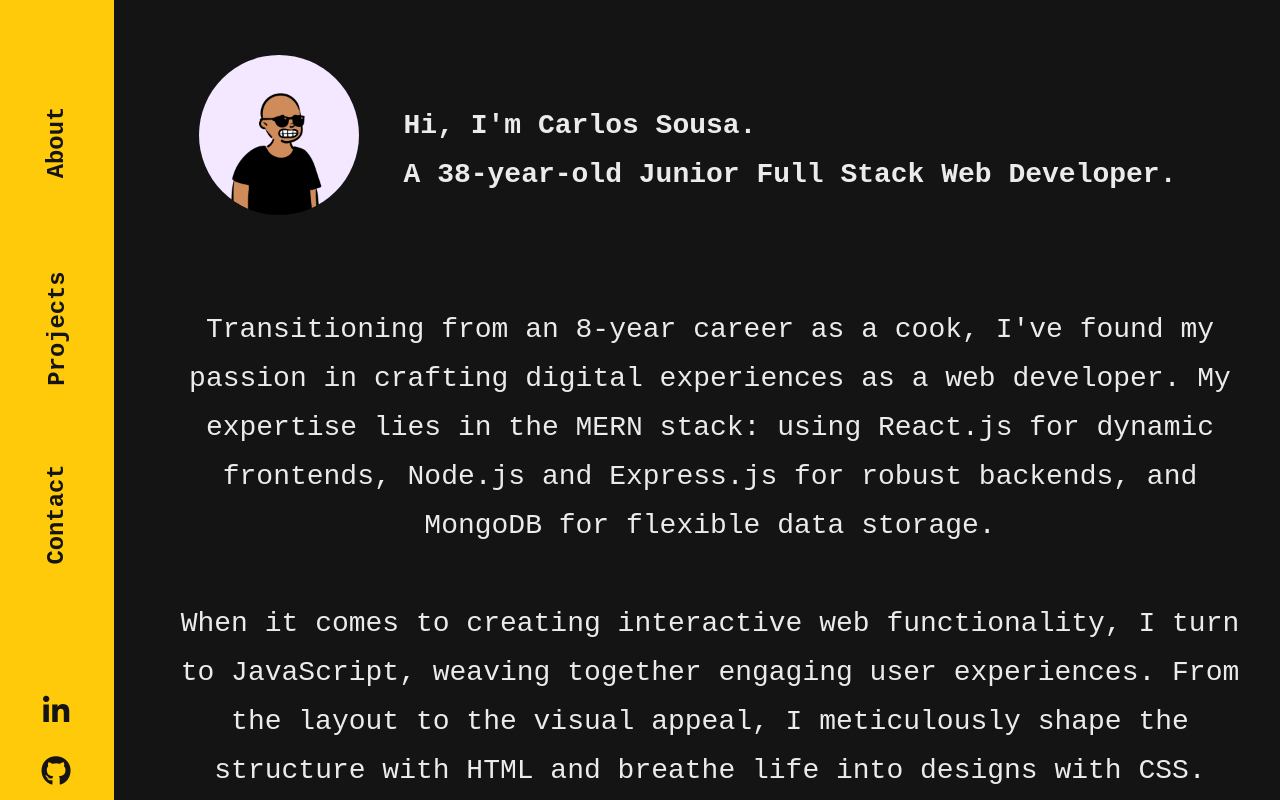
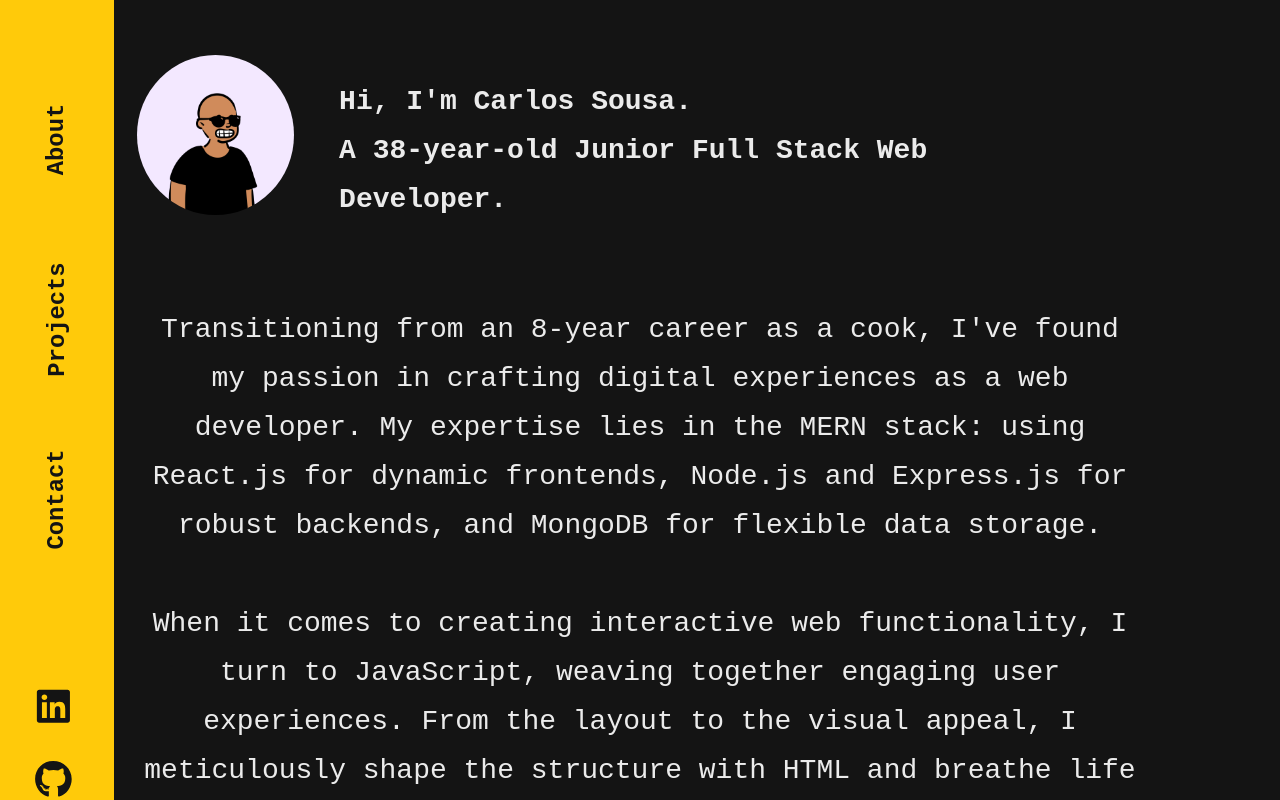
Before and after one commit to Cmbs86/cmbs86-portfolio, a React (Vite) app: page / in a window 1280 px wide. Shown: the top 800 px of the page. Built offline with nearby package versions, Linux system fonts and the light colour scheme; a web font is replaced by a local one.

Commit message:
refactor: Update Footer component with ContactCard component and copyright information

```diff
--- a/src/App.css
+++ b/src/App.css
@@ -86,6 +86,7 @@ a {
 .wrapper {
   display: flex;
   flex-direction: column;
+
 }
 
 .introduction {
@@ -303,8 +304,8 @@ footer {
     height: 100%;
   }
 
-  i {
-    font-size: 30px;
+  .nav-icons {
+    font-size: 2.7rem;
     color: var(--secondary-bg-color);
     transform: translate(0, 0) rotate(90deg);
     transform-origin: 0, 0;
@@ -312,8 +313,11 @@ footer {
   /* INTRO DESKTOP */
 
   .wrapper {
-    flex-grow: 1;
-    margin-left: 10rem;
+    display: flex;
+     flex-grow: 1;
+     margin-left: 8rem;
+     margin-right: 8rem;
+
   }
 
   .introduction_header {
--- a/src/components/Footer.jsx
+++ b/src/components/Footer.jsx
@@ -12,7 +12,7 @@ function Footer() {
   const currentYear = new Date().getFullYear();
   return (
     <>
-      <footer>
+      <footer id="contact">
         <IconContext.Provider value={{ className: "footer-icons" }}>
           <div className="icons-container">
             <ContactCard
--- a/src/components/Main.jsx
+++ b/src/components/Main.jsx
@@ -44,7 +44,7 @@ function Main() {
           </section>
         </IconContext.Provider>
 
-        <h3 className="project_text">My Latest Projects:</h3>
+        <h3 className="project_text" id="projects">My Latest Projects:</h3>
 
         <section id="projects-section" className="projects-section">
           <div className="grid_card projects_card1">
@@ -59,10 +59,7 @@ function Main() {
               demoUrl={"https://akpica.netlify.app/"}
               codeUrl={"https://github.com/Cmbs86/akpica-ecommerce"}
             />
-            {/* <span className="top"></span>
-              <span className="right"></span>
-              <span className="bottom"></span>
-              <span className="left"></span> */}
+
           </div>
 
           <div className="grid_card projects_card2">
@@ -77,10 +74,7 @@ function Main() {
               demoUrl={"https://the-projects-js.netlify.app/#"}
               codeUrl={"https://github.com/Cmbs86/the-projects"}
             />
-            {/* <span className="top"></span>
-              <span className="right"></span>
-              <span className="bottom"></span>
-              <span className="left"></span> */}
+
           </div>
 
           <div className="grid_card projects_card3">
--- a/src/components/NavBar.jsx
+++ b/src/components/NavBar.jsx
@@ -1,6 +1,8 @@
 import React from 'react'
 import { FaLinkedin } from "react-icons/fa";
 import { FaGithub } from "react-icons/fa";
+import { IconContext } from "react-icons";
+import ContactCard from './ContactCard';
 
 function NavBar() {
   return (
@@ -10,16 +12,26 @@ function NavBar() {
           <li><a href="#about">About</a></li>
           <li><a href="#projects">Projects</a></li>
           <li><a href="#contact">Contact</a></li>
+          <IconContext.Provider value={{className: "nav-icons" }}>
           <div className="icons">
+
             <li>
-              <a href="https://www.linkedin.com/in/carlos-brito-de-sousa/" target="blank"
-                ><i className="fa-brands fa-linkedin-in"></i></a>
+                <ContactCard
+                link="https://www.linkedin.com/in/carlos-brito-de-sousa/"
+                title="LinkedIn"
+                icon={<FaLinkedin />}
+                />
             </li>
             <li>
-              <a href="https://github.com/Cmbs86" target="blank"
-                ><i className="fa-brands fa-github"></i></a>
+                <ContactCard
+                link={"https://github.com/Cmbs86"}
+                title={"GitHub"}
+                icon={<FaGithub />}
+                />
+
             </li>
           </div>
+          </IconContext.Provider>
         </ul>
       </nav>
   </>
```
